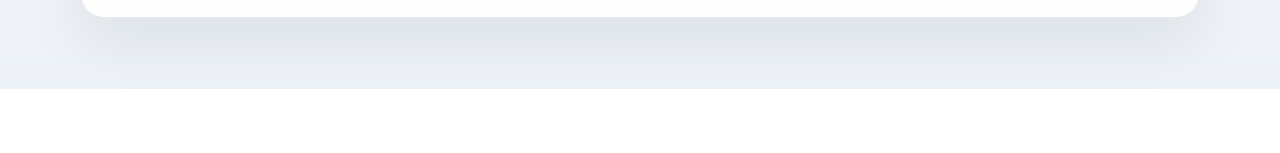
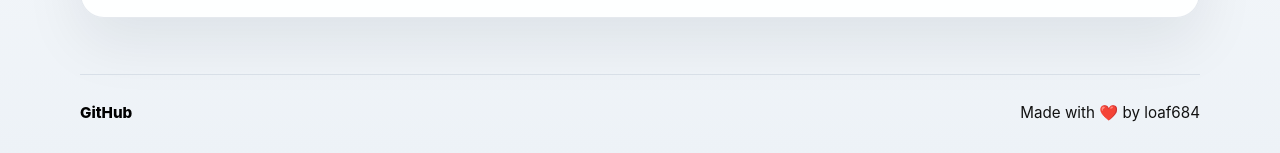
Before and after one commit to loaf684/pokepoke, a React (Vite) app: page / in a window 1280 px wide. Shown: the part 711-864 px from the top of the page. Before the commit the page ends 800 px from the top, so only its background shows below. Built offline with nearby package versions, Linux system fonts and the light colour scheme; no server answers.

Commit message:
Add site footer with GitHub link

```diff
--- a/src/App.css
+++ b/src/App.css
@@ -1,3 +1,9 @@
+.app-shell {
+  display: flex;
+  flex-direction: column;
+  min-height: 100vh;
+}
+
 .app-header {
   display: flex;
   align-items: center;
@@ -87,7 +93,29 @@
 }
 
 main {
+  flex: 1;
   padding: 22px 0 56px;
+}
+
+.app-footer {
+  display: flex;
+  flex-wrap: wrap;
+  align-items: center;
+  justify-content: space-between;
+  gap: 12px;
+  padding: 26px 0 30px;
+  border-top: 1px solid var(--border);
+  color: var(--text-muted);
+  font-size: 0.95rem;
+}
+
+.app-footer a {
+  color: var(--text-h);
+  font-weight: 800;
+}
+
+.app-footer a:hover {
+  color: var(--accent-strong);
 }
 
 .home-page,
--- a/src/App.jsx
+++ b/src/App.jsx
@@ -16,7 +16,7 @@ function AppShell() {
   }
 
   return (
-    <>
+    <div className="app-shell">
       <header className="app-header">
         <NavLink to="/" className="brand" aria-label="Pokemon Explorer home">
           <span className="brand-mark" aria-hidden="true">
@@ -46,7 +46,18 @@ function AppShell() {
         <Route path="/favorites" element={<Favorites />} />
         <Route path="/auth" element={<Auth />} />
       </Routes>
-    </>
+
+      <footer className="app-footer">
+        <a
+          href="https://github.com/loaf684/pokepoke"
+          target="_blank"
+          rel="noreferrer"
+        >
+          GitHub
+        </a>
+        <span>Made with ❤️ by loaf684</span>
+      </footer>
+    </div>
   )
 }
 
```
